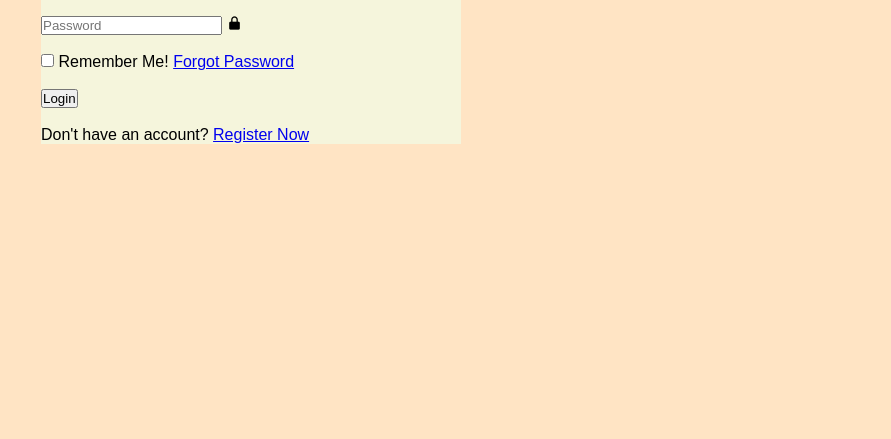
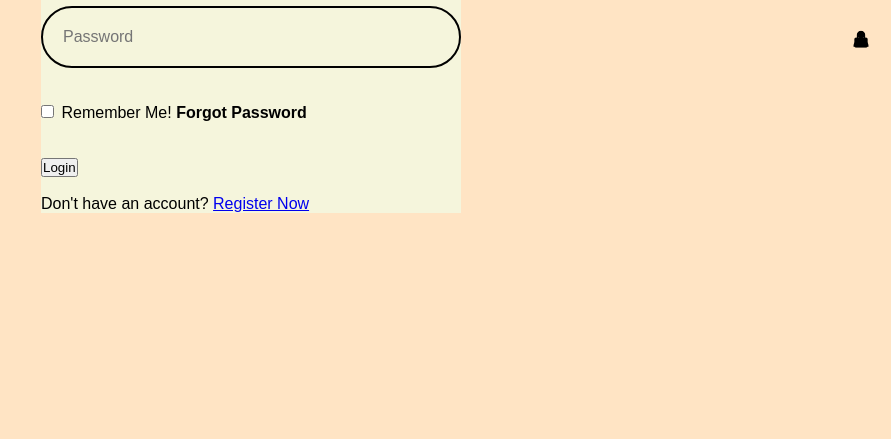
Before and after one commit to keziah05/Student-Login-Page, a plain HTML site: page index.html in a window 1280 px wide. Shown: the part 361-800 px from the top of the page, without its empty margins (389-1280 px from the left). Drawn offline with nearby package versions, Linux system fonts and the light colour scheme.

Commit message:
Update index.html

```diff
--- a/index.html
+++ b/index.html
@@ -1,7 +1,8 @@
 <!DOCTYPE html>
-<html>
+<html lang="en">
     <head>
         <meta charset="UTF-8">
+        <meta http-equiv="X-UA-Compatible" content="IE=edge">
         <meta name="viewport" content="width=device-width, initial-scale=1.0">
         <link rel="icon" type="image/png" href="favicon logo.png">
         <title> STUDENT LOGIN PAGE </title>
@@ -10,34 +11,35 @@
     </head>
     <body>
         <div class="container">
-            <h1> STUDENT LOGIN </h1>
-            <form>
                 <form action="index.php" method="post">
+                    <h1> STUDENT LOGIN </h1>
 
-                    <div class="input-box"></div>
+                    <div class="input-box">
                   <input type="text" id="Rollnumber" name="Rollnumber" placeholder="23A31205--" required>
-                  <i class='bx bxs-user'></i>
+                  <i class='bx bxs-user'></i></div>
                 <br>
                 <br>
 
-                <div class="input-box"></div>
-                <input type="password" id="Passwprd" name="Password" placeholder="Password" required>
-                <i class='bx bxs-lock-alt'></i>
+                <div class="input-box">
+                <input type="password" id="Password" name="Password" placeholder="Password" required>
+                <i class='bx bxs-lock-alt'></i></div>
                 <br>
                 <br>
 
-                <div class="remember-forgot"></div>
-                <input type="checkbox"> Remember Me! </input>
-                <a href="#"> Forgot Password</a>
+                <div class="remember-forgot">
+                    <label>
+                        <input type="checkbox"> Remember Me!
+                        <a href="#"> <b>Forgot Password</b> </a>
+                    </label>
+                </div>
                 <br>
                 <br>
                 <button type="submit" class="button">Login</button>
                 <br>
                 <br>
-                <div class="register-link"></div>
-                <p>Don't have an account? <a href="#"> Register Now </a> </p>
+                <div class="register-link">
+                <p>Don't have an account? <a href="#"> Register Now </a> </p></div>
 
-            </div>
 
             </form>
 
```
